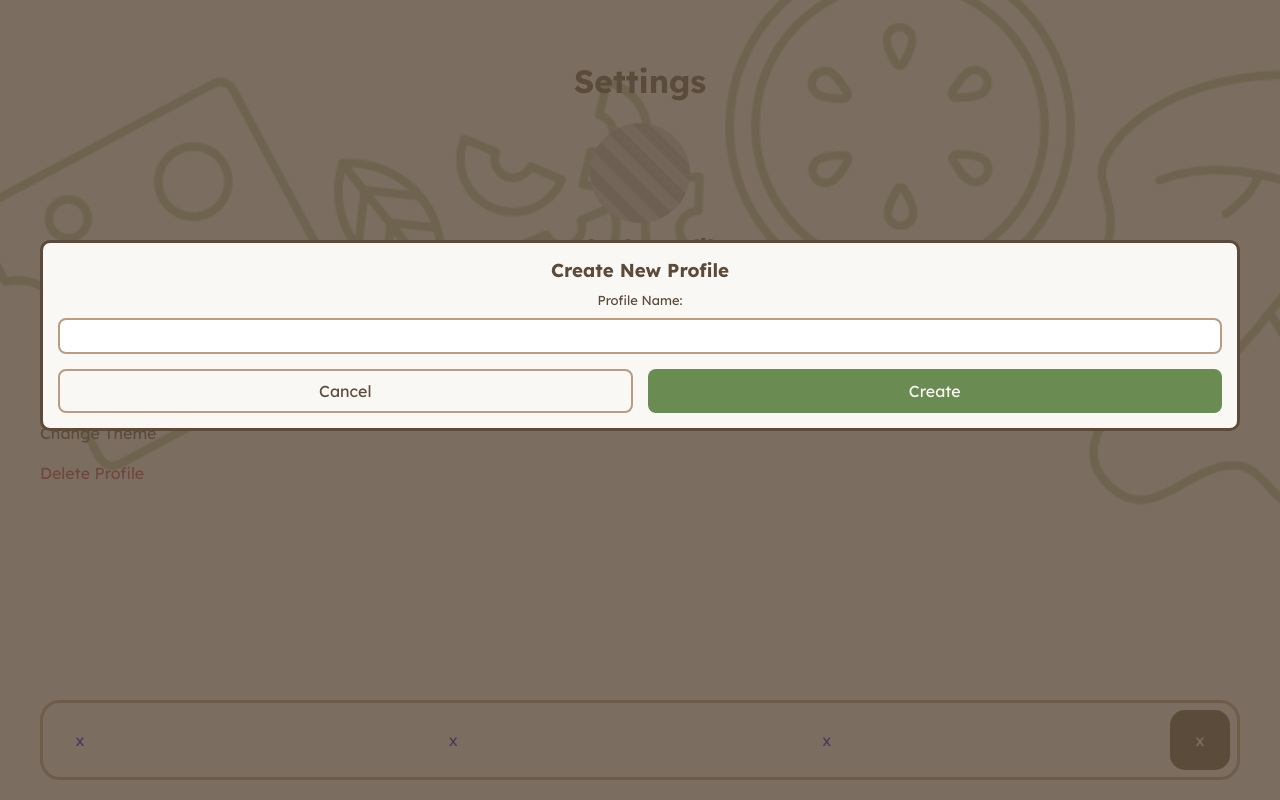
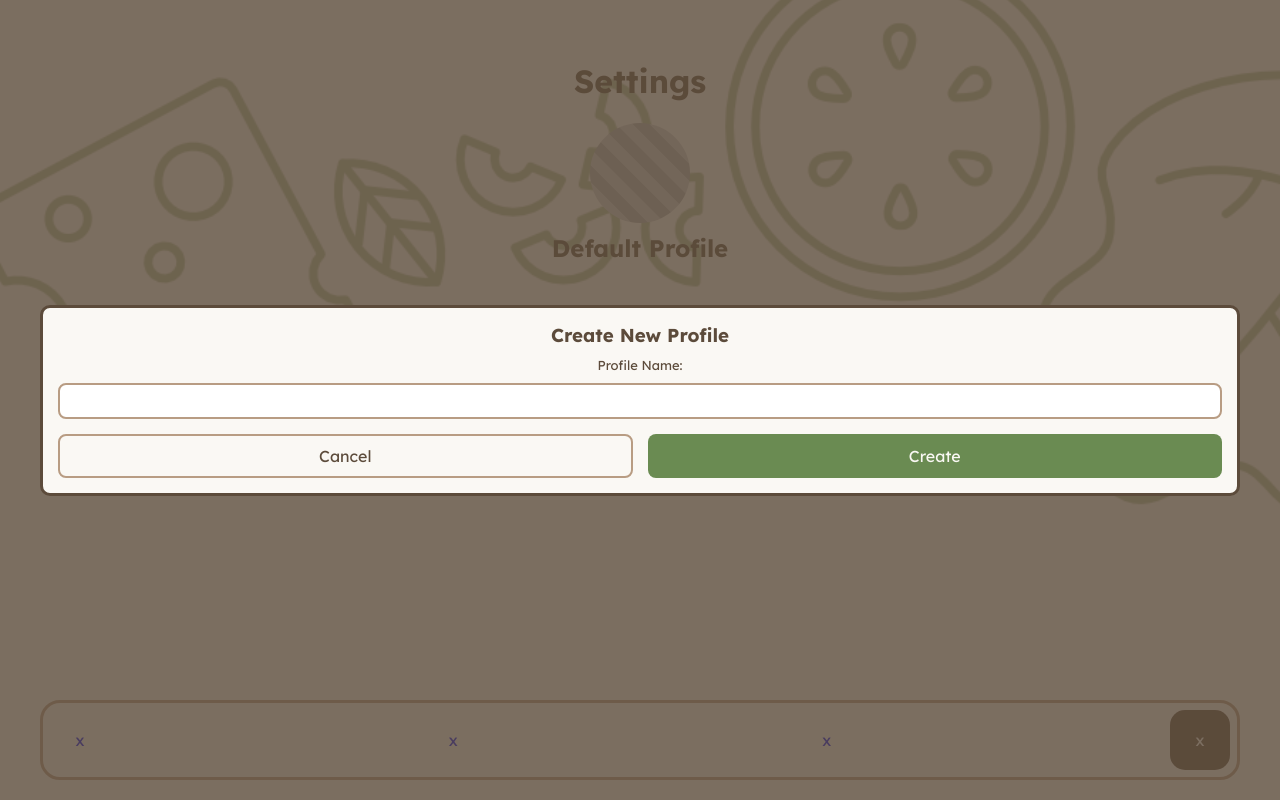
Before and after one commit to turbonobsin/MealPlanningApp, a Vue app: page /settings in a window 1280 px wide. Both pictures are taken after a click on the element "Create New Profile". Built offline with nearby package versions, Linux system fonts and the light colour scheme.

Commit message:
Complete Create + Switch Profiles

```diff
--- a/src/assets/main.css
+++ b/src/assets/main.css
@@ -57,7 +57,7 @@ button:active {
   scale: .9;
 }
 
-.green-button{
+.color-button{
   background-color: var(--main-color);
   color: var(--light);
 }
@@ -68,6 +68,55 @@ button:active {
 
 .small{
   font-size: small;
+}
+
+.red-text{
+  color: var(--red);
+}
+
+.backdrop{
+    position: fixed;
+    top: 0px;
+    bottom: 0px;
+    left: 0px;
+    right: 0px;
+    background-color: var(--dark);
+    opacity: .8;
+    z-index: 1;
+    animation: fade-in .2s linear;
+}
+
+.pop_window{
+    position: fixed;
+    right: 40px;
+    left: 40px;
+    top: 50%;
+    bottom: 50%;
+    max-height: 70%;
+    align-self: center;
+    background-color: var(--light);
+    border: 3px solid var(--dark);
+    border-radius: 10px;
+    padding: 15px;
+    z-index: 2;
+    animation: pop .3s cubic-bezier(0.175, 0.885, 0.32, 1.275);
+}
+
+.pop_window h3{
+  text-align: center;
+  margin: 0px 0px 10px 0px;
+}
+
+.scroll{
+  border-radius: 10px;
+  overflow: scroll;
+  max-height: 50%;
+  padding: 10px;
+}
+
+.circle{
+  aspect-ratio: 1;
+  border-radius: 50%;
 }
 
 @keyframes pop{
--- a/src/components/Create_Profile.vue
+++ b/src/components/Create_Profile.vue
@@ -1,65 +1,51 @@
 <script setup>
-import { inject, useTemplateRef } from 'vue';
+import { inject, ref, useTemplateRef } from 'vue';
 import { useProfilesStore } from '@/stores/profiles';
 
-const show_window = inject('show_window');
+const show_create_window = inject('show_create_window');
 const name_input = useTemplateRef('name_input');
+const show_note = ref(false);
 
 const profile_store = useProfilesStore();
+// console.log(localStorage.profiles);
 
 function createProfile(){
-    if (name_input.value.value){
-        profile_store.createDefaultProfile(name_input.value.value);
-        show_window.value = false;
+    let name = name_input.value.value;
+    if (name){
+        if (JSON.parse(localStorage.getItem('profiles')).find(v => v ===  name)){
+            name_input.value.style.borderColor = 'var(--red)';
+            show_note.value = true;
+            setTimeout(() => {
+                name_input.value.style.borderColor = 'revert';
+                show_note.value = false;
+            }, 3000);
+        }
+        else{
+            profile_store.createDefaultProfile(name_input.value.value);
+            show_create_window.value = false;
+        }
     }
 }
 
 </script>
 
 <template>
-    <div id="backdrop"></div>
-    <div id="new_profile_window" class="vertical">
-        <h3 class="space-after">Create New Profile</h3>
+    <div class="backdrop"></div>
+    <div class="pop_window vertical">
+        <h3>Create New Profile</h3>
         <label for="new_name" class="text-center small">Profile Name:</label>
-        <input ref="name_input" class="space-after text-input"></input>
-        <div class="two-grid">
-            <button class="blank-button" @click="show_window = false">Cancel</button>
-            <button class="green-button" @click="createProfile()">Create</button>
+        <input ref="name_input" class="text-input"></input>
+        <span class="small red-text" v-if="show_note">Name is already used!</span>
+        <div class="two-grid space-before">
+            <button class="blank-button" @click="show_create_window = false">Cancel</button>
+            <button class="color-button" @click="createProfile()">Create</button>
         </div>
     </div>
 </template>
 
 <style scoped>
-
-#new_profile_window{
-    position: fixed;
-    top: 30%;
-    right: 40px;
-    left: 40px;
-    background-color: var(--light);
-    border: 3px solid var(--dark);
-    border-radius: 10px;
-    padding: 15px;
-    margin: auto;
-    z-index: 2;
-    animation: pop .3s cubic-bezier(0.175, 0.885, 0.32, 1.275);
-}
-
-#backdrop{
-    position: absolute;
-    top: 0px;
-    bottom: 0px;
-    left: 0px;
-    right: 0px;
-    background-color: var(--dark);
-    opacity: .8;
-    z-index: 1;
-    animation: fade-in .2s linear;
-}
-
-h3{
-    text-align: center;
-    margin: 0px 0px 10px 0px;
-}
-
+    .red-text{
+        margin-top: 5px;
+        padding-left: 10px;
+    }
 </style>
--- /dev/null
+++ b/src/components/Switch_Profile.vue
@@ -0,0 +1,47 @@
+<script setup>
+import { useProfilesStore } from '@/stores/profiles';
+import { inject, onMounted, useTemplateRef } from 'vue';
+
+const show_switch_window = inject('show_switch_window');
+const show_create_window = inject('show_create_window');
+const profile_store = useProfilesStore();
+
+const profiles_list = useTemplateRef('profiles_list');
+
+onMounted(() => {
+    if (profiles_list.value.scrollHeight > profiles_list.value.clientHeight){
+        profiles_list.value.style.background = "linear-gradient(var(--light) 0%, var(--light) 85%, var(--medium) 150%)"
+    }
+})
+
+
+</script>
+
+<template>
+    <div class="backdrop"></div>
+    <div class="pop_window vertical">
+        <h3>Select Profile</h3>
+        <div ref="profiles_list" class="scroll vertical space-after">
+            <div class="h-center" v-for="profile in profile_store.profiles" @click="profile_store.switchProfile(profile); show_switch_window = false">
+                <div class="circle"></div>
+                <span>{{ profile.name }}</span>
+            </div>
+        </div>
+        <button class="color-button" @click="show_switch_window=false; show_create_window=true">+ Create Profile</button>
+        <button class="blank-button" @click="show_switch_window=false">Cancel</button>
+    </div>
+</template>
+
+<style scoped>
+
+.circle{
+    height: 50px;
+    background-color: var(--main-color);
+    margin-right: 10px;
+}
+
+.vertical{
+    gap: 10px;
+}
+
+</style>
--- a/src/views/SettingsView.vue
+++ b/src/views/SettingsView.vue
@@ -2,38 +2,37 @@
 import Create_Profile from '@/components/Create_Profile.vue';
 import { provide, ref } from 'vue';
 import { useProfilesStore } from '@/stores/profiles';
+import Switch_Profile from '@/components/Switch_Profile.vue';
 
-const show_create_profile = ref(false);
+const show_create_window = ref(false);
+const show_switch_window = ref(false);
 const profile_store = useProfilesStore();
 
-provide('show_window', show_create_profile);
+provide('show_create_window', show_create_window);
+provide('show_switch_window', show_switch_window);
 
-// onMounted(() => {
-//     show_create_profile.value = false;
-// });
 </script>
 
 <template>
     <h1 class="space_after">Settings</h1>
     <main>
-        <img class="profile_display" src="/Placeholder_Image.png"></img>
+        <img class="circle" src="/Placeholder_Image.png"></img>
         <h2 class="text-center">{{profile_store.currentProfile.name}}</h2>
         <div>
             <span class="setting">Configure Profile</span>
-            <span class="setting">Switch Profile</span>
-            <span class="setting" @click="show_create_profile=true">Create New Profile</span>
+            <span class="setting" @click="show_switch_window=true">Switch Profile</span>
+            <span class="setting" @click="show_create_window=true">Create New Profile</span>
             <span class="setting">Change Theme</span>
             <span id="delete_profile" class="setting">Delete Profile</span>
         </div>
     </main>
-    <Create_Profile v-if="show_create_profile"></Create_Profile>
+    <Create_Profile v-if="show_create_window"></Create_Profile>
+    <Switch_Profile v-if="show_switch_window"></Switch_Profile>
 </template>
 
 <style scoped>
-.profile_display{
+.circle{
     height: 100px;
-    aspect-ratio: 1;
-    border-radius: 50%;
     align-self: center;
 }
 
```
Also changed, not shown: changelogs/amir.md (+2 -0 lines).
